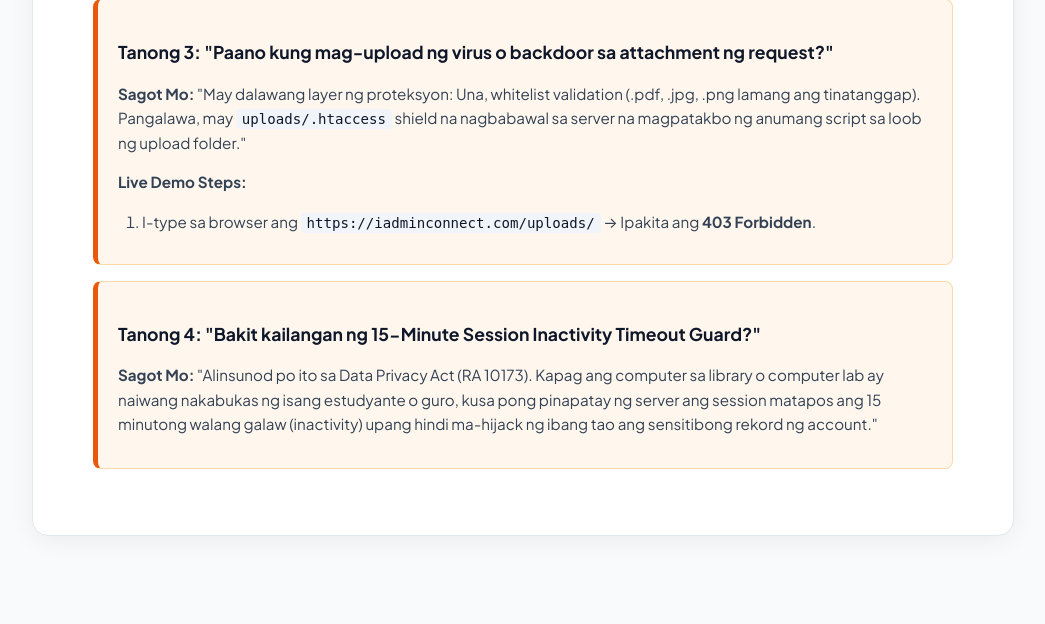
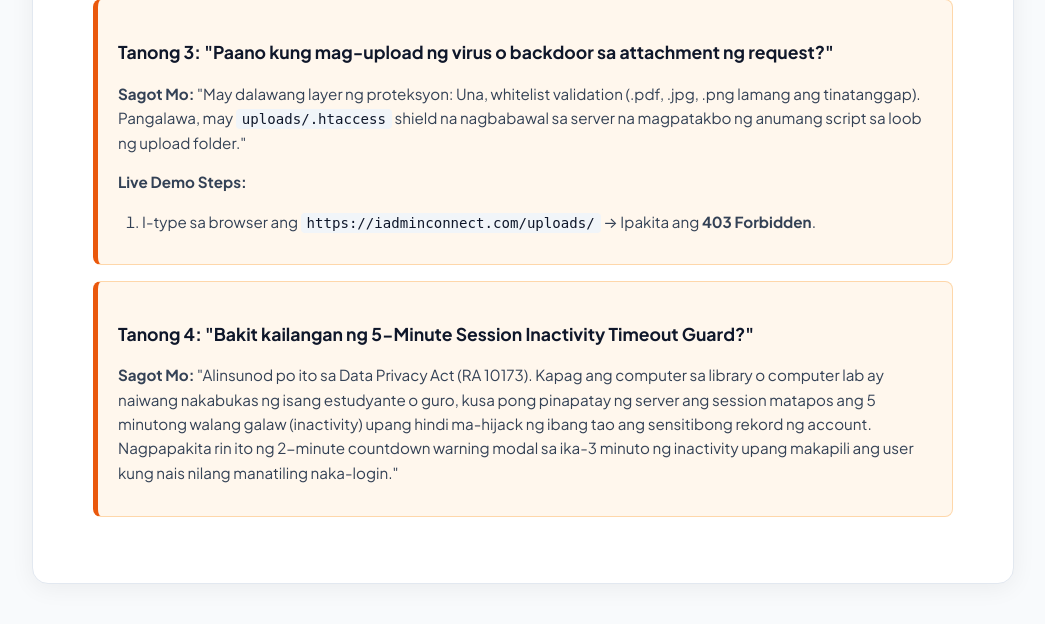
Before and after one commit to enricocapistrano03-hub/i-adminconnect, a PHP site: page /i-adminconnect/defense_reviewer.html in a window 1280 px wide. Shown: the part 4667-5291 px from the top of the page, without its empty margins (117-1162 px from the left). Before the commit the page ends 5203 px from the top, so only its background shows below. Run offline with PHP 8.4, Linux system fonts and the light colour scheme.

Commit message:
Update session inactivity timeout from 15 minutes to 5 minutes with 2-minute warning modal at 3 minutes

```diff
--- a/config/db_conn.php
+++ b/config/db_conn.php
@@ -18,10 +18,10 @@ if (session_status() === PHP_SESSION_NONE) {
 }
 
 // ------------------------------------------------------------------------------
-// 15-Minute Session Inactivity Timeout Guard (900 seconds)
+// 5-Minute Session Inactivity Timeout Guard (300 seconds)
 // Protects student and faculty data if a device is left unattended
 // ------------------------------------------------------------------------------
-$session_timeout_seconds = 15 * 60; // 900 seconds = 15 minutes
+$session_timeout_seconds = 5 * 60; // 300 seconds = 5 minutes
 
 if (!empty($_SESSION['user_id'])) {
     if (isset($_SESSION['last_activity']) && (time() - $_SESSION['last_activity'] > $session_timeout_seconds)) {
@@ -42,7 +42,7 @@ if (!empty($_SESSION['user_id'])) {
         if ($is_api) {
             http_response_code(401);
             header('Content-Type: application/json');
-            echo json_encode(['error' => 'session_timeout', 'message' => 'Your session has expired due to 15 minutes of inactivity. Please log in again.']);
+            echo json_encode(['error' => 'session_timeout', 'message' => 'Your session has expired due to 5 minutes of inactivity. Please log in again.']);
             exit();
         } elseif ($current_script !== 'login.php' && $current_script !== 'logout.php') {
             header("Location: login.php?timeout=1");
--- a/defense_reviewer.html
+++ b/defense_reviewer.html
@@ -363,8 +363,8 @@
     </div>
 
     <div class="demo-box">
-      <h3>Tanong 4: "Bakit kailangan ng 15-Minute Session Inactivity Timeout Guard?"</h3>
-      <p><strong>Sagot Mo:</strong> "Alinsunod po ito sa Data Privacy Act (RA 10173). Kapag ang computer sa library o computer lab ay naiwang nakabukas ng isang estudyante o guro, kusa pong pinapatay ng server ang session matapos ang 15 minutong walang galaw (inactivity) upang hindi ma-hijack ng ibang tao ang sensitibong rekord ng account."</p>
+      <h3>Tanong 4: "Bakit kailangan ng 5-Minute Session Inactivity Timeout Guard?"</h3>
+      <p><strong>Sagot Mo:</strong> "Alinsunod po ito sa Data Privacy Act (RA 10173). Kapag ang computer sa library o computer lab ay naiwang nakabukas ng isang estudyante o guro, kusa pong pinapatay ng server ang session matapos ang 5 minutong walang galaw (inactivity) upang hindi ma-hijack ng ibang tao ang sensitibong rekord ng account. Nagpapakita rin ito ng 2-minute countdown warning modal sa ika-3 minuto ng inactivity upang makapili ang user kung nais nilang manatiling naka-login."</p>
     </div>
 
   </div>
--- a/includes/footer.php
+++ b/includes/footer.php
@@ -9,7 +9,7 @@
   </div>
 </div>
 
-<!-- Session Timeout Inactivity Warning Modal (15-Minute Security Guard) -->
+<!-- Session Timeout Inactivity Warning Modal (5-Minute Security Guard) -->
 <div id="session-timeout-modal" class="modal-overlay" style="display: none; z-index: 99999;">
   <div class="modal-dialog" style="max-width: 440px; text-align: center; padding: 32px 28px; border-radius: 16px; box-shadow: 0 20px 40px rgba(0,0,0,0.25); background: #ffffff;">
     <div style="width: 64px; height: 64px; background: #fef2f2; border: 2px solid #fecaca; border-radius: 50%; display: flex; align-items: center; justify-content: center; font-size: 2rem; margin: 0 auto 16px auto;">
@@ -17,7 +17,7 @@
     </div>
     <h3 style="font-size: 1.25rem; font-weight: 800; color: #0f172a; margin-bottom: 8px;">Session Inactivity Warning</h3>
     <p style="font-size: 0.88rem; color: #64748b; line-height: 1.5; margin-bottom: 20px;">
-      You have been inactive for over 13 minutes. For your security and to prevent unauthorized access, your session will automatically log out in:
+      You have been inactive for over 3 minutes. For your security and to prevent unauthorized access, your session will automatically log out in:
     </p>
     <div style="background: #f8fafc; border: 1px solid #e2e8f0; border-radius: 12px; padding: 14px; margin-bottom: 24px;">
       <span id="session-countdown-timer" style="font-size: 2.2rem; font-weight: 800; color: #dc2626; font-family: monospace; letter-spacing: 2px;">02:00</span>
--- a/login.php
+++ b/login.php
@@ -25,7 +25,7 @@ if (isset($_SESSION['flash_error'])) {
     unset($_SESSION['flash_error']);
 }
 if (isset($_GET['timeout'])) {
-    $error = 'For your security, your session has expired due to 15 minutes of inactivity. Please log in again.';
+    $error = 'For your security, your session has expired due to 5 minutes of inactivity. Please log in again.';
 }
 
 // ------------------------------------------------------------------------------
```
Also changed, not shown: js/main.js (+5 -5 lines).
